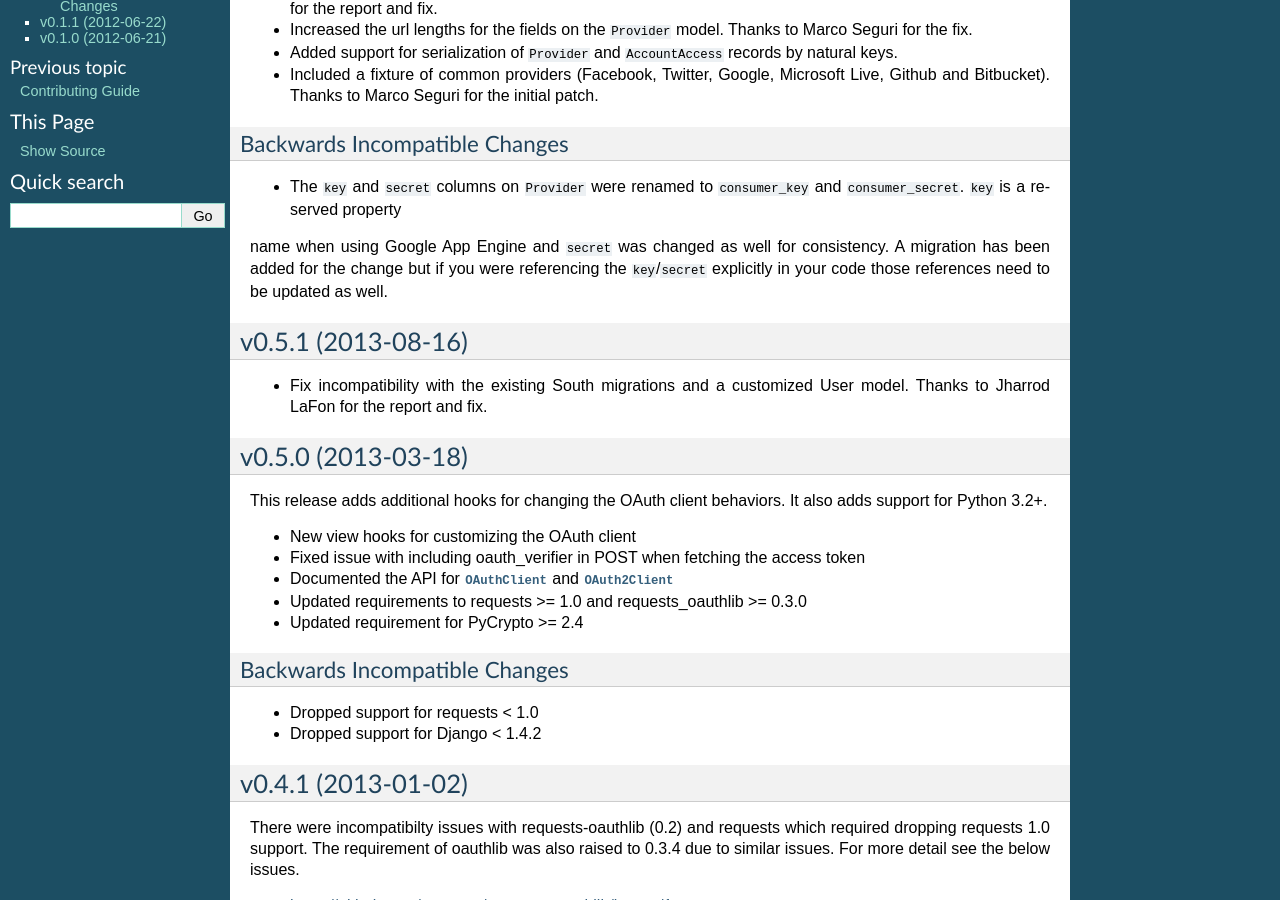
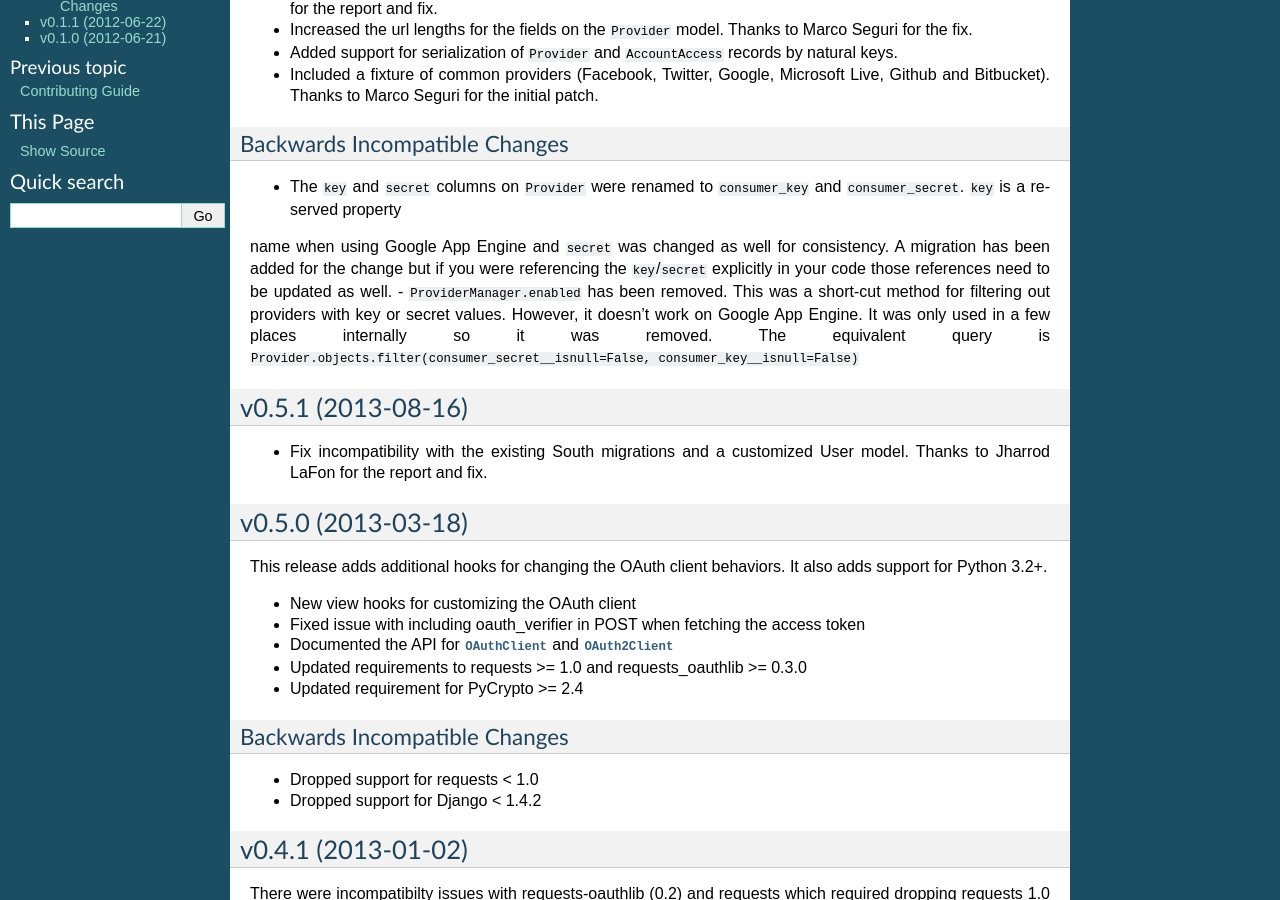
Before and after one commit to mlavin/django-all-access, a Sphinx documentation site: the page built from docs/releases.rst, in a window 1280 px wide and 900 px high, scrolled down 412 px. Built offline with Sphinx 7.4.7, drawn with Linux system fonts in a browser that asks for light colours.

Commit message:
Add release note about removing enabled manager method.

```diff
--- a/docs/releases.rst
+++ b/docs/releases.rst
@@ -27,6 +27,9 @@ __________________________________
 - The ``key`` and ``secret`` columns on ``Provider`` were renamed to ``consumer_key`` and ``consumer_secret``. ``key`` is a reserved property
 name when using Google App Engine and ``secret`` was changed as well for consistency. A migration has been added for the change but
 if you were referencing the ``key``/``secret`` explicitly in your code those references need to be updated as well.
+- ``ProviderManager.enabled`` has been removed. This was a short-cut method for filtering out providers with key or secret values. However,
+it doesn't work on Google App Engine. It was only used in a few places internally so it was removed. The equivalent query is
+``Provider.objects.filter(consumer_secret__isnull=False, consumer_key__isnull=False)``
 
 
 v0.5.1 (2013-08-16)
```
